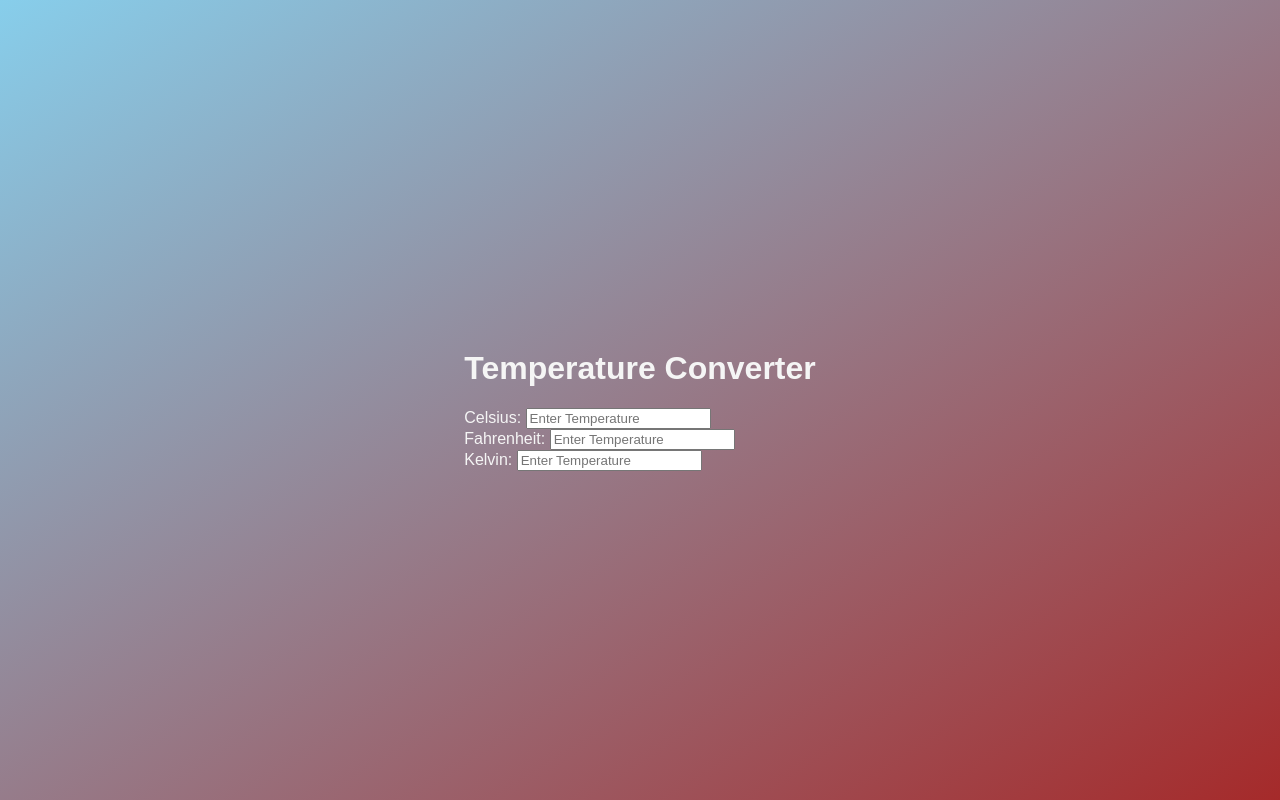
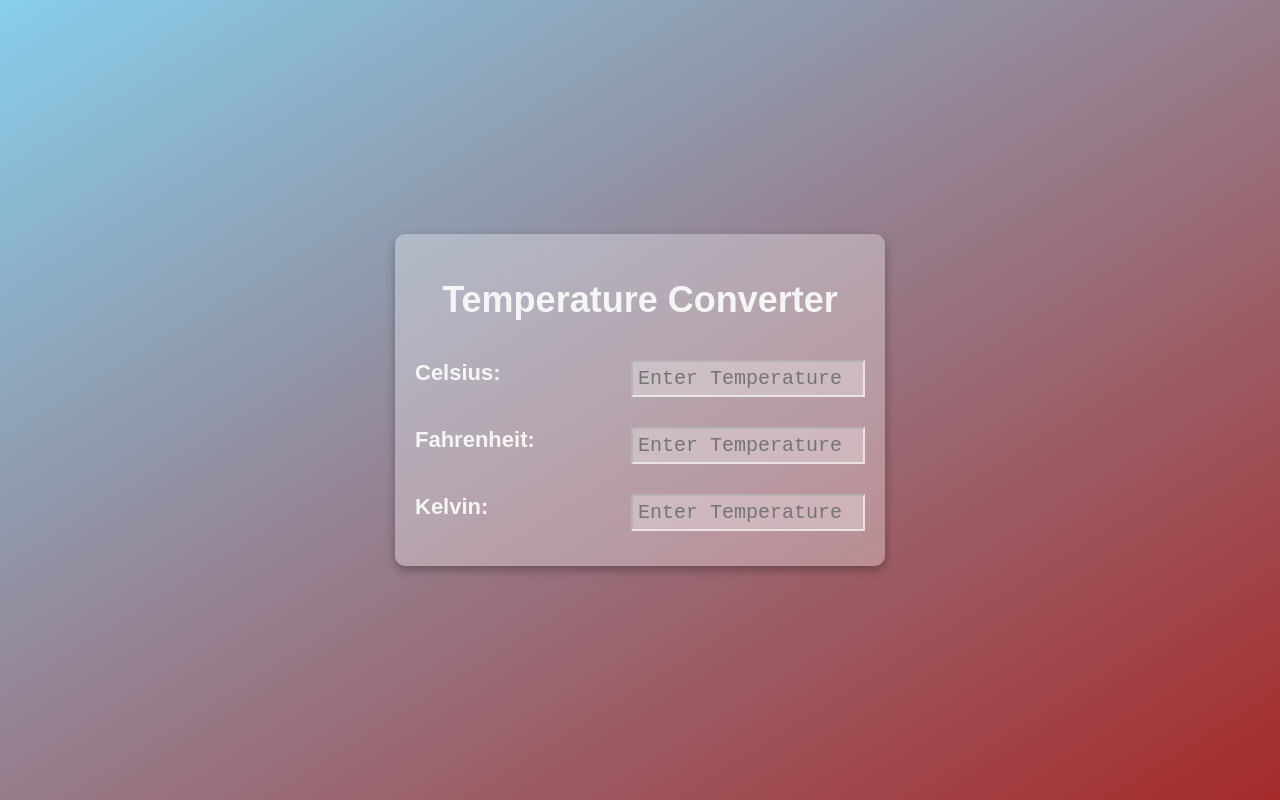
Before and after one commit to mdzaberalhamid/html-css-javascript-projects, a plain HTML site: page project-7-temperature-converter/index.html in a window 1280 px wide. Drawn offline with Linux system fonts and the light colour scheme.

Commit message:
Update style.css

```diff
--- a/project-7-temperature-converter/style.css
+++ b/project-7-temperature-converter/style.css
@@ -8,3 +8,43 @@ body {
     font-family: Arial, Helvetica, sans-serif;
     color: whitesmoke;
 }
+
+.container {
+    background: rgba(255, 255, 255, 0.3);
+    padding: 20px;
+    box-shadow: 0 4px 10px rgba(0, 0, 0, 0.3);
+    border-radius: 10px;
+    width: 85%;
+    max-width: 450px;
+    min-width: 320px;
+    display: flex;
+    flex-direction: column;
+    align-items: center;
+}
+
+.heading {
+    font-size: 36px;
+}
+
+.temp-container {
+    width: 100%;
+    padding: 15px;
+    font-weight: bold;
+    font-size: 22px;
+}
+
+.input {
+    width: 220px;
+    font-family: monospace;
+    padding: 5px;
+    float: right;
+    outline: none;
+    background: rgba(255, 255, 255, 0.3);
+    border-color: rgba(255, 255, 255, 0.6);
+    color: darkgreen;
+    font-size: 20px;
+}
+
+/* .input::placeholder {
+    color: darkgray;
+} */
```
